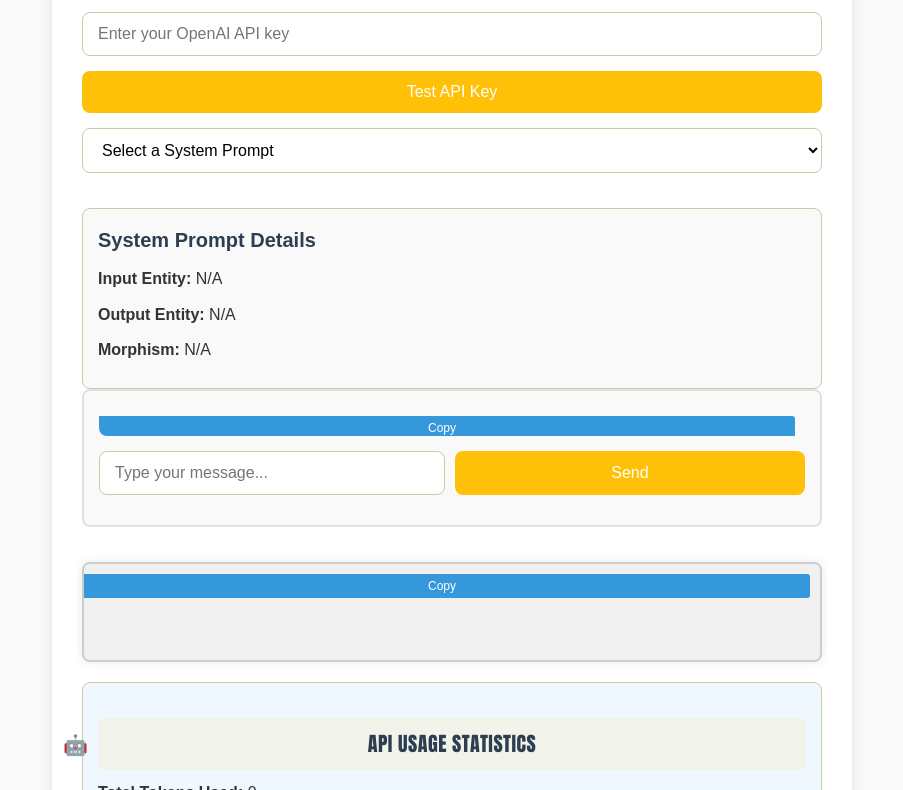
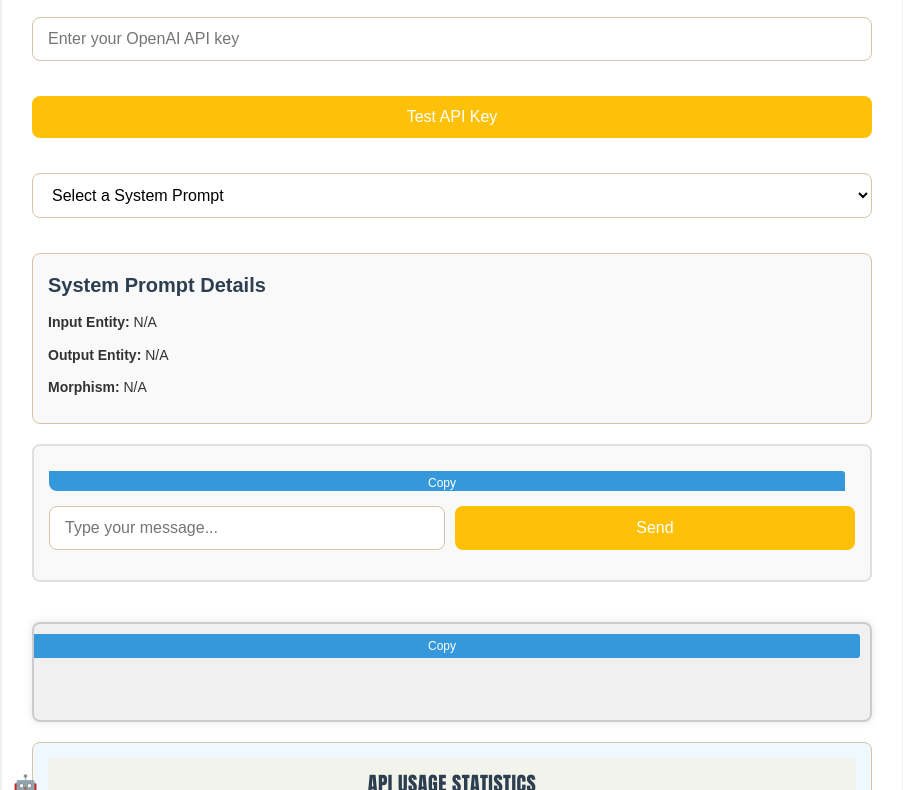
Before and after one commit to hartswf0/shorthive, a plain HTML site: page index.html in a window 1280 px wide. Shown: the part 116-906 px from the top of the page, without its empty margins (188-1091 px from the left). Drawn offline with Linux system fonts and the light colour scheme.

Commit message:
Update index.html added all

```diff
--- a/index.html
+++ b/index.html
@@ -24,20 +24,20 @@
         }
         .container {
             width: 100%;
-            max-width: 800px;
+            max-width: 900px;
             background: #fff;
             padding: 30px;
             border-radius: 8px;
             box-shadow: 0 4px 15px rgba(0,0,0,0.1);
             display: flex;
             flex-direction: column;
+            gap: 20px;
         }
         /* Headings */
         h1, h2 {
             font-family: 'Impact', sans-serif;
             color: #FFC107; /* Honey Yellow */
             text-transform: uppercase;
-            margin-bottom: 15px;
             letter-spacing: 0.5px; /* Reduced spacing for a more elegant feel */
             text-align: center;
         }
@@ -51,7 +51,6 @@
             background-color: rgba(255, 207, 64, 0.1); /* Light Honey Yellow */
             padding: 10px 20px;
             position: relative;
-            margin-top: 20px;
             border-radius: 5px;
         }
         h2::before {
@@ -100,7 +99,6 @@
         #chat-container {
             border: 2px solid #E0E0E0; /* Softer borders for a clean look */
             border-radius: 8px;
-            margin-bottom: 15px;
             padding: 15px;
             flex-grow: 1;
             display: flex;
@@ -125,32 +123,19 @@
             max-width: 80%;
             word-wrap: break-word;
             position: relative;
+            font-size: 14px;
         }
         .message.user {
             background: #EAEAEA; /* Neutral color for user messages */
             align-self: flex-end;
             color: #333;
+            border-right: 5px solid #3498db; /* Blue accent */
         }
         .message.ai {
             background: #FFF4E5; /* Light honeycomb color for AI messages */
             align-self: flex-start;
             color: #333;
-        }
-        .message::after {
-            content: '';
-            position: absolute;
-            bottom: 0;
-            width: 0;
-            height: 0;
-            border: 10px solid transparent;
-        }
-        .message.user::after {
-            right: -20px;
-            border-left-color: #EAEAEA;
-        }
-        .message.ai::after {
-            left: -20px;
-            border-right-color: #FFF4E5;
+            border-left: 5px solid #FFC107; /* Honey Yellow accent */
         }
         /* User Input */
         #user-input {
@@ -159,16 +144,6 @@
         }
         #user-input input {
             flex-grow: 1;
-            padding: 12px 15px;
-            border: 1px solid #d4c4a8;
-            border-radius: 8px;
-            font-size: 16px;
-            background-color: #fff;
-            transition: border-color 0.3s ease;
-        }
-        #user-input input:focus {
-            border-color: #FFC107;
-            outline: none;
         }
         /* Console Output */
         #console-output {
@@ -183,6 +158,7 @@
             border-radius: 8px;
             position: relative;
             box-shadow: 0 0 8px rgba(0, 0, 0, 0.1); /* Light shadow for depth */
+            font-size: 14px;
         }
         /* Copy Buttons */
         .copy-button {
@@ -203,7 +179,6 @@
         }
         /* System Prompt Details */
         #prompt-details {
-            margin-top: 20px;
             padding: 15px;
             background-color: #f9f9f9;
             border: 1px solid #d4c4a8;
@@ -216,10 +191,10 @@
         }
         #prompt-details p {
             margin-bottom: 10px;
+            font-size: 14px;
         }
         /* Usage Stats */
         #usage-stats {
-            margin-top: 20px;
             padding: 15px;
             background-color: #f0f8ff;
             border: 1px solid #d4c4a8;
@@ -233,7 +208,7 @@
         }
         #usage-stats p {
             margin-bottom: 10px;
-            font-size: 16px;
+            font-size: 14px;
         }
         #usage-stats button {
             background-color: #e74c3c; /* Red for reset */
@@ -339,7 +314,7 @@
     </div>
 
     <script>
-        // Existing DOM Elements
+        // DOM Elements
         const chatMessages = document.getElementById('chat-messages');
         const messageInput = document.getElementById('message-input');
         const sendButton = document.getElementById('send-button');
@@ -418,7 +393,103 @@ You will edit purely text.
 Don't write any other textual thing than the text itself.
 Make sure the text is not longer than 200 words (keep the video pretty short and neat).`
             },
-            // ... [Other templates remain unchanged]
+            {
+                name: "Expert Video Writer",
+                inputEntity: "Video Description",
+                outputEntity: "Video Script",
+                morphism: "{Video Description} --[Generates]--> {Video Script}",
+                systemPrompt: `You are an expert video writer. You ONLY produce text that is read. You only produce the script that will be read by a voice actor for a video. The user will give you the description of the video they want you to make and from that, you will write the script. Make sure to directly write the script in response to the video description.
+Your script will not have any reference to the audio footage/video footage shown. Only the text that will be narrated by the voice actor.
+You will produce purely text.
+Don't write any other textual thing than the text itself.
+Make sure the text is not longer than 200 words (keep the video pretty short and neat).`
+            },
+            {
+                name: "Shorts Video Editor",
+                inputEntity: "Transcript",
+                outputEntity: "Image Queries",
+                morphism: "{Transcript} --[Generates]--> {Image Queries}",
+                systemPrompt: `You are a shorts video editor. Your audience is people from 18 yo to 40yo. Your style of editing is pretty simple, you take the transcript of your short and put a very simple google image to illustrate the narrated sentences.
+...
+NEVER USE ABSTRACT NOUNS IN THE QUERIES. ALWAYS USE REAL OBJECTS OR PERSONS IN THE QUERIES.`
+            },
+            {
+                name: "Video Research Expert",
+                inputEntity: "Timed Captions",
+                outputEntity: "Video Search Queries",
+                morphism: "{Timed Captions} --[Generates]--> {Video Search Queries}",
+                systemPrompt: `You're a video research expert. The user will give you the timed captions of a video they will make, and you will give back a list of text search queries that will be used to search for background video footage.`
+            },
+            {
+                name: "Facts Content Writer",
+                inputEntity: "Facts Type",
+                outputEntity: "Captivating Script",
+                morphism: "{Facts Type} --[Generates]--> {Captivating Script}",
+                systemPrompt: `You are an expert content writer of a YouTube shorts channel. You specialize in 'facts' shorts. Your facts shorts are less than 50 seconds verbally (around 140 words maximum). They are extremely captivating and original.`
+            },
+            {
+                name: "Random Subject Generator",
+                inputEntity: "Series Request",
+                outputEntity: "Subjects Array",
+                morphism: "{Series Request} --[Generates]--> {Subjects Array}",
+                systemPrompt: `For a series of <<N>> YouTube videos about top 10 facts on a certain subject, pick a random subject. Be very original. Put it in the '<<Subject>> facts' format.`
+            },
+            {
+                name: "Reddit Ask Question Extractor",
+                inputEntity: "Reddit Transcript",
+                outputEntity: "Thread Question",
+                morphism: "{Reddit Transcript} --[Extracts]--> {Thread Question}",
+                systemPrompt: `From the transcript of a Reddit ask, tell me the question in the title. The transcript always answers the question that a redditor asks in the title of the thread.`
+            },
+            {
+                name: "Story Realism Judge",
+                inputEntity: "Story Input",
+                outputEntity: "Realism Score",
+                morphism: "{Story Input} --[Evaluates]--> {Realism Score}",
+                systemPrompt: `You are the judge of the story. Your goal will be to judge if it can possibly happen. If it's possible and the story makes sense, then it's a 10. If not, it's a 0.`
+            },
+            {
+                name: "Reddit Ask Thread Question Generator",
+                inputEntity: "User Input",
+                outputEntity: "Interesting Question",
+                morphism: "{User Input} --[Generates]--> {Interesting Question}",
+                systemPrompt: `You will write an interesting Reddit ask thread question. The question must be a short, open-ended question that requires opinion/anecdotal-based answers.`
+            },
+            {
+                name: "YouTube Shorts Content Creator",
+                inputEntity: "Reddit Question",
+                outputEntity: "Anecdote Script",
+                morphism: "{Reddit Question} --[Generates]--> {Anecdote Script}",
+                systemPrompt: `You are a YouTube shorts content creator. You make extremely captivating shorts based on answers from AskReddit. Create a highly engaging anecdote for a YouTube short.`
+            },
+            {
+                name: "Realism Filter for YouTube Shorts Story",
+                inputEntity: "Story Input",
+                outputEntity: "Realism Score and Explanation",
+                morphism: "{Story Input} --[Evaluates]--> {Realism Score and Explanation}",
+                systemPrompt: `You're a judge of the realisticness of a story for a YouTube short. Determine if it can possibly happen and provide a score.`
+            },
+            {
+                name: "Reddit Username Generator",
+                inputEntity: "User Request",
+                outputEntity: "Random Reddit Username",
+                morphism: "{User Request} --[Generates]--> {Random Reddit Username}",
+                systemPrompt: `Generate a random Reddit name with one or two numbers inside the name. Make it sound natural.`
+            },
+            {
+                name: "Content Translator",
+                inputEntity: "Content Input",
+                outputEntity: "Translated Content in Target Language",
+                morphism: "{Content Input} --[Translates]--> {Translated Content in Target Language}",
+                systemPrompt: `You're an expert content translator to <<LANGUAGE>>. You always translate sentences properly, and you write numbers in WORDS, not digits.`
+            },
+            {
+                name: "Narrator Gender Identifier",
+                inputEntity: "Narrated Transcript",
+                outputEntity: "Narrator Gender",
+                morphism: "{Narrated Transcript} --[Identifies]--> {Narrator Gender}",
+                systemPrompt: `I will give you a narrated transcript, and you must identify if it's most probably a male or female.`
+            },
             {
                 name: "YouTube Shorts Title and Description Generator",
                 inputEntity: "Short Transcript",
@@ -496,7 +567,9 @@ Make sure the text is not longer than 200 words (keep the video pretty short and
                 return;
             }
 
-            const systemPrompt = templates[selectedPromptIndex].systemPrompt;
+            const selectedTemplate = templates[selectedPromptIndex];
+            const systemPrompt = selectedTemplate.systemPrompt;
+            const aiName = selectedTemplate.name;
 
             addMessageToChat('User', message);
             messageInput.value = '';
@@ -537,7 +610,7 @@ Make sure the text is not longer than 200 words (keep the video pretty short and
                 const data = await response.json();
                 const aiResponse = data.choices[0].message.content.trim();
                 log('Received response from OpenAI API');
-                addMessageToChat('AI', aiResponse);
+                addMessageToChat(aiName, aiResponse);
 
                 // Estimate tokens for output
                 let outputTokens = estimateTokens(aiResponse);
@@ -557,20 +630,13 @@ Make sure the text is not longer than 200 words (keep the video pretty short and
                 conversationHistory.push({ role: "assistant", content: aiResponse });
             } catch (error) {
                 log(`Error: ${error.message}`);
-                addMessageToChat('AI', 'Sorry, there was an error processing your request.');
+                addMessageToChat(aiName, 'Sorry, there was an error processing your request.');
             }
         }
 
         function addMessageToChat(sender, message) {
             const messageElement = document.createElement('div');
             messageElement.classList.add('message', sender.toLowerCase());
-
-            // Color Coding for System Prompts
-            if (sender === 'AI') {
-                messageElement.style.borderLeft = '5px solid #FFC107'; // Honey Yellow accent
-            } else if (sender === 'User') {
-                messageElement.style.borderRight = '5px solid #3498db'; // Blue accent
-            }
 
             messageElement.innerHTML = `<strong>${sender}:</strong> ${message}`;
             chatMessages.appendChild(messageElement);
```
